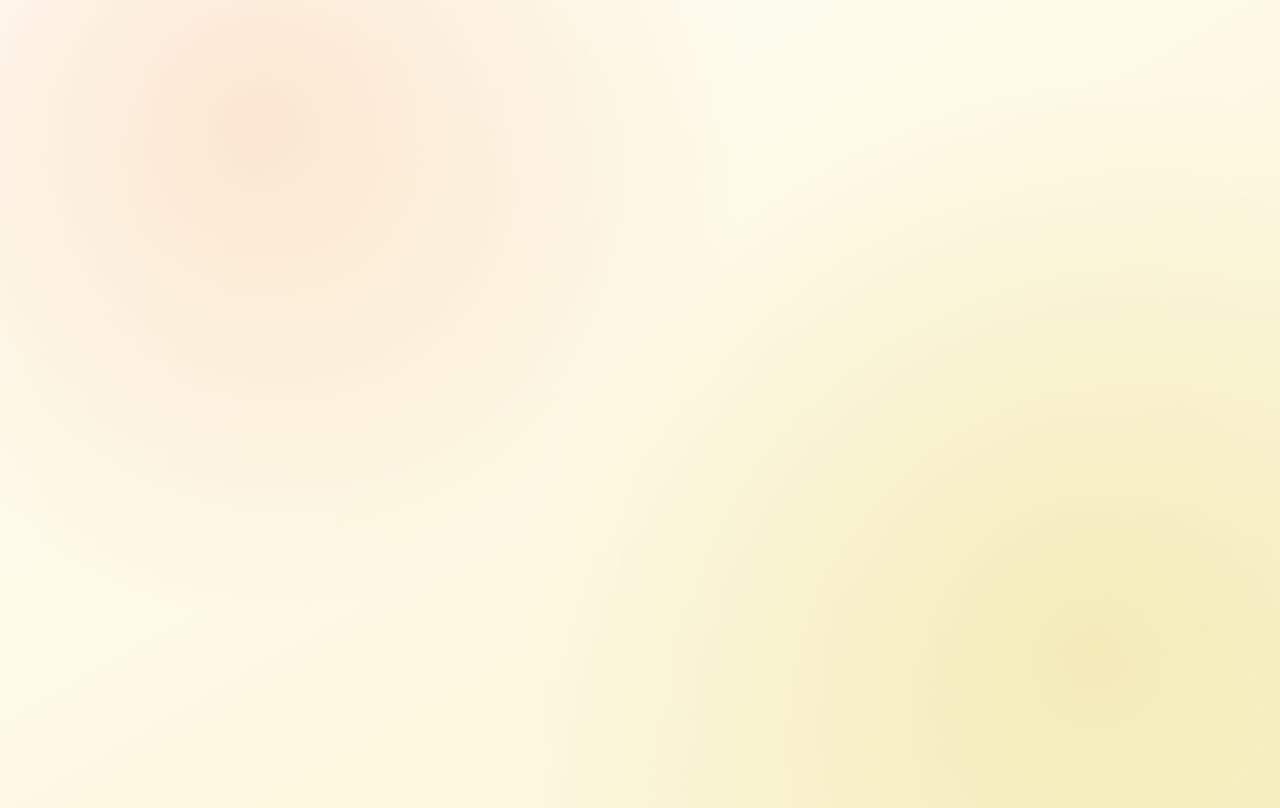
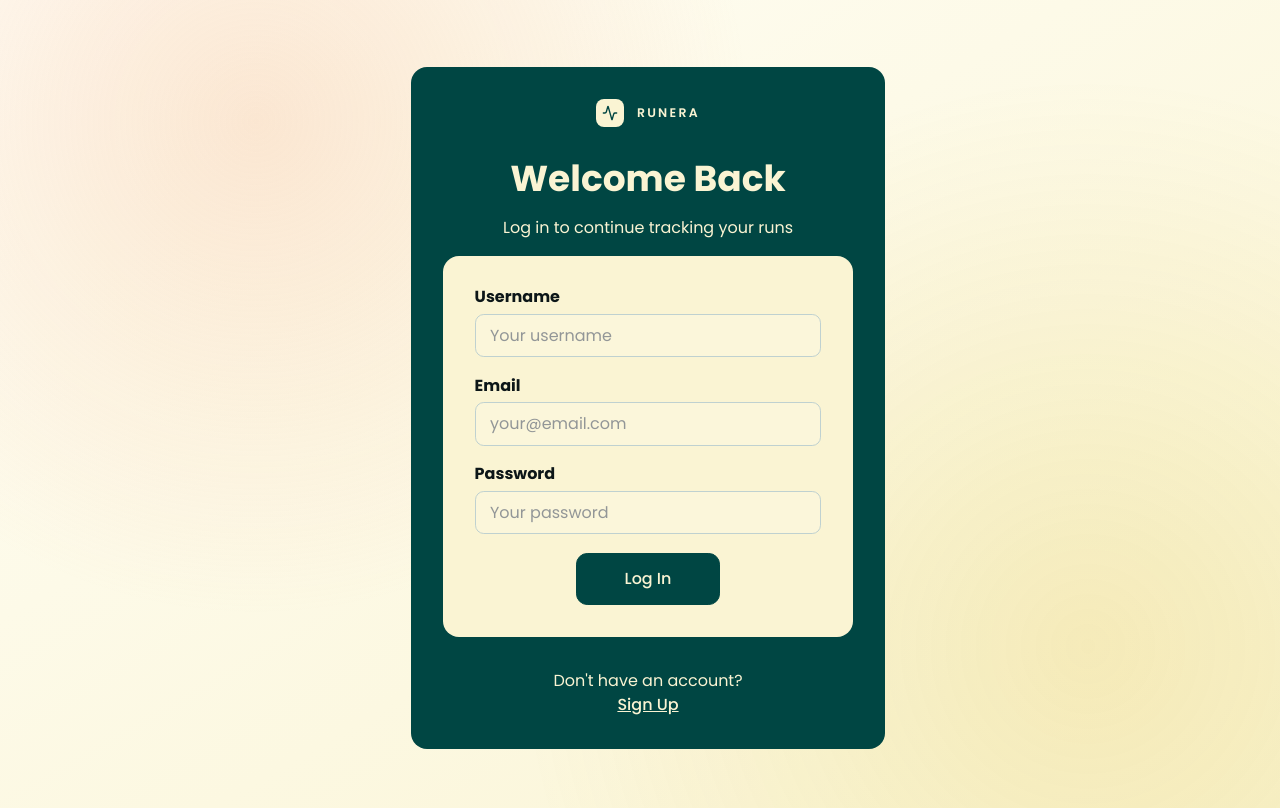
Before and after one commit to Tratatemium/Runera, a React (Create React App) app: page /login in a window 1280 px wide. Built offline with nearby package versions, Linux system fonts and the light colour scheme.

Commit message:
Add AuthCard component and update Login/Signup pages for improved layout and functionality

```diff
--- /dev/null
+++ b/src/components/AuthCard.module.css
@@ -0,0 +1,36 @@
+.authCard {
+  display: flex;
+  flex-direction: column;
+  align-items: center;
+  justify-content: center;
+  padding: 2em;
+  border-radius: 1em;
+  background-color: var(--accent-color-1);
+  color: var(--secondary-color);
+  gap: 1em;
+}
+.authHeader {
+  display: flex;
+  flex-direction: column;
+  align-items: center;
+  justify-content: center;
+}
+
+.authForm {
+  display: flex;
+  flex-direction: column;
+  align-items: start;
+  justify-content: left;
+  padding: 2em;
+  border-radius: 1em;
+  background-color: var(--secondary-color);
+  color: var(--accent-color-1);
+  gap: 1.2em;
+}
+
+.formActions{
+  display: flex;
+  width: 100%;
+  align-items: center;
+  justify-content: center;
+}
--- /dev/null
+++ b/src/components/AuthCard.tsx
@@ -0,0 +1,38 @@
+import styles from "./AuthCard.module.css";
+
+import { Logo } from "./Logo";
+import { Button } from "./Button";
+
+interface AuthCardProps {
+  children?: React.ReactNode;
+  title: string;
+  subtitle: string;
+  action: string;
+  footerConent?: React.ReactNode;
+}
+
+function AuthCard({ children, title, subtitle, action, footerConent }: AuthCardProps) {
+  return (
+    <section className={styles.authCard} aria-labelledby="authTitle">
+      <header className={styles.authHeader}>
+        <Logo style={"colorStyleSecondary"}></Logo>
+        <h1 id="authTitle" className={styles.authTitle}>
+          {title}
+        </h1>
+        <p className={styles.authSubtitle}>{subtitle}</p>
+      </header>
+
+      <form className={styles.authForm} noValidate>
+        {children}
+
+        <div className={styles.formActions}>
+          <Button buttonText={action} type="submit" style="accent1"></Button>
+        </div>
+      </form>
+
+      <footer className={styles.authFooter}>{footerConent}</footer>
+    </section>
+  );
+}
+
+export { AuthCard };
--- a/src/components/Button.tsx
+++ b/src/components/Button.tsx
@@ -2,13 +2,16 @@ import styles from "./Button.module.css";
 
 interface ButtonProps {
   buttonText: string;
+  type?: "button" | "submit" | "reset";
   style: "accent1" | "accent1Inverted" | "accent2";
 }
 
-function Button({buttonText, style}: ButtonProps) {
-    return(
-        <button className={`${styles.button} ${styles[style]}`}>{buttonText}</button>
-    );
+function Button({ buttonText, type, style }: ButtonProps) {
+  return (
+    <button className={`${styles.button} ${styles[style]}`} type={type}>
+      {buttonText}
+    </button>
+  );
 }
 
 export { Button };
--- a/src/pages/Login.module.css
+++ b/src/pages/Login.module.css
@@ -0,0 +1,16 @@
+.loginPage {
+  display: flex;
+  flex-direction: column;
+  align-items: center;
+  justify-content: center;
+  width: 100vw;
+  height: 100vh;
+}
+
+.loginMain {
+  display: flex;
+  flex-direction: column;
+  align-items: center;
+  justify-content: center;
+  margin: auto;
+}
--- a/src/pages/Login.tsx
+++ b/src/pages/Login.tsx
@@ -1,9 +1,48 @@
 import styles from "./Login.module.css";
 
+import { Link } from "react-router-dom";
+import { FormField } from "../components/FormField";
+import { AuthCard } from "../components/AuthCard";
+
 function Login() {
-    return(
-        <></>
-    );
+  const footerContent = (
+    <>
+      <p>Don't have an account?</p>
+      <Link to="/signup">Sign Up</Link>
+    </>
+  );
+
+  return (
+    <div className={styles.loginPage}>
+      <main className={styles.loginMain}>
+        <AuthCard
+          title="Welcome Back"
+          subtitle="Log in to continue tracking your runs"
+          action="Log In"
+          footerConent={footerContent}
+        >
+          <FormField
+            id="username"
+            label="Username"
+            type="text"
+            placeholder="Your username"
+          ></FormField>
+          <FormField
+            id="email"
+            label="Email"
+            type="email"
+            placeholder="your@email.com"
+          ></FormField>
+          <FormField
+            id="password"
+            label="Password"
+            type="text"
+            placeholder="Your password"
+          ></FormField>
+        </AuthCard>
+      </main>
+    </div>
+  );
 }
 
-export { Login }
+export { Login };
--- a/src/pages/Signup.module.css
+++ b/src/pages/Signup.module.css
@@ -14,46 +14,3 @@
   justify-content: center;
   margin: auto;
 }
-
-.signupCard {
-  display: flex;
-  flex-direction: column;
-  align-items: center;
-  justify-content: center;
-  padding: 2em;
-  border-radius: 1em;
-  background-color: var(--accent-color-1);
-  color: var(--secondary-color);
-  gap: 1em;
-}
-.signupHeader {
-  display: flex;
-  flex-direction: column;
-  align-items: center;
-  justify-content: center;
-}
-
-.signupTitle {
-}
-
-.signupSubtitle {
-}
-
-.signupForm {
-  display: flex;
-  flex-direction: column;
-  align-items: start;
-  justify-content: left;
-  padding: 2em;
-  border-radius: 1em;
-  background-color: var(--secondary-color);
-  color: var(--accent-color-1);
-  gap: 1.2em;
-}
-
-.formActions{
-  display: flex;
-  width: 100%;
-  align-items: center;
-  justify-content: center;
-}
--- a/src/pages/Signup.tsx
+++ b/src/pages/Signup.tsx
@@ -1,26 +1,26 @@
 import styles from "./Signup.module.css";
 
 import { Link } from "react-router-dom";
-import { Logo } from "../components/Logo";
 import { FormField } from "../components/FormField";
-import { Button } from "../components/Button";
+import { AuthCard } from "../components/AuthCard";
 
 function Signup() {
+  const footerContent = (
+    <>
+      <p>Already have an account?</p>
+      <Link to="/login">Log in</Link>
+    </>
+  );
+
   return (
     <div className={styles.signupPage}>
       <main className={styles.signupMain}>
-        <section className={styles.signupCard} aria-labelledby="signupTitle">
-          <header className={styles.signupHeader}>
-            <Logo style={"colorStyleSecondary"}></Logo>
-            <h1 id="signupTitle" className={styles.signupTitle}>
-              Create account
-            </h1>
-            <p className={styles.signupSubtitle}>
-              Start tracking your running journey
-            </p>
-          </header>
-
-          <form className={styles.signupForm} noValidate>
+        <AuthCard
+          title="Create account"
+          subtitle="Start tracking your running journey"
+          action="Sign Up"
+          footerConent={footerContent}
+        >
           <FormField
             id="username"
             label="Username"
@@ -45,17 +45,7 @@ function Signup() {
             type="text"
             placeholder="Re-enter password"
           ></FormField>
-
-            <div className={styles.formActions}>
-              <Button buttonText="Sign Up" style="accent1"></Button>
-            </div>
-          </form>
-
-          <footer className={styles.signupFooter}>
-            <p className={styles.footerText}>Already have an account?</p>
-            <Link to="/login">Log in</Link>
-          </footer>
-        </section>
+        </AuthCard>
       </main>
     </div>
   );
```
Lines whose indentation alone changed are shown as unchanged.
